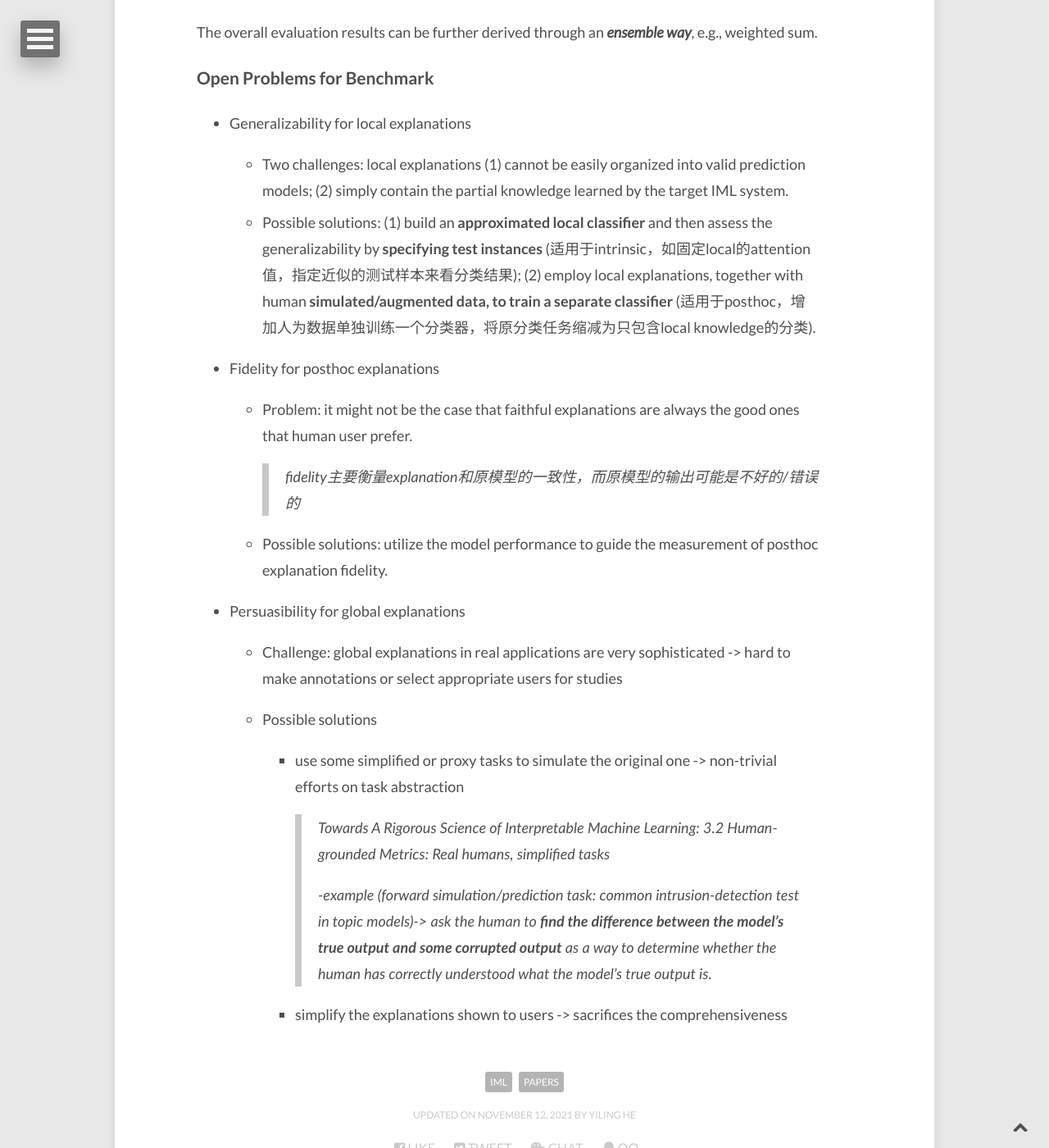
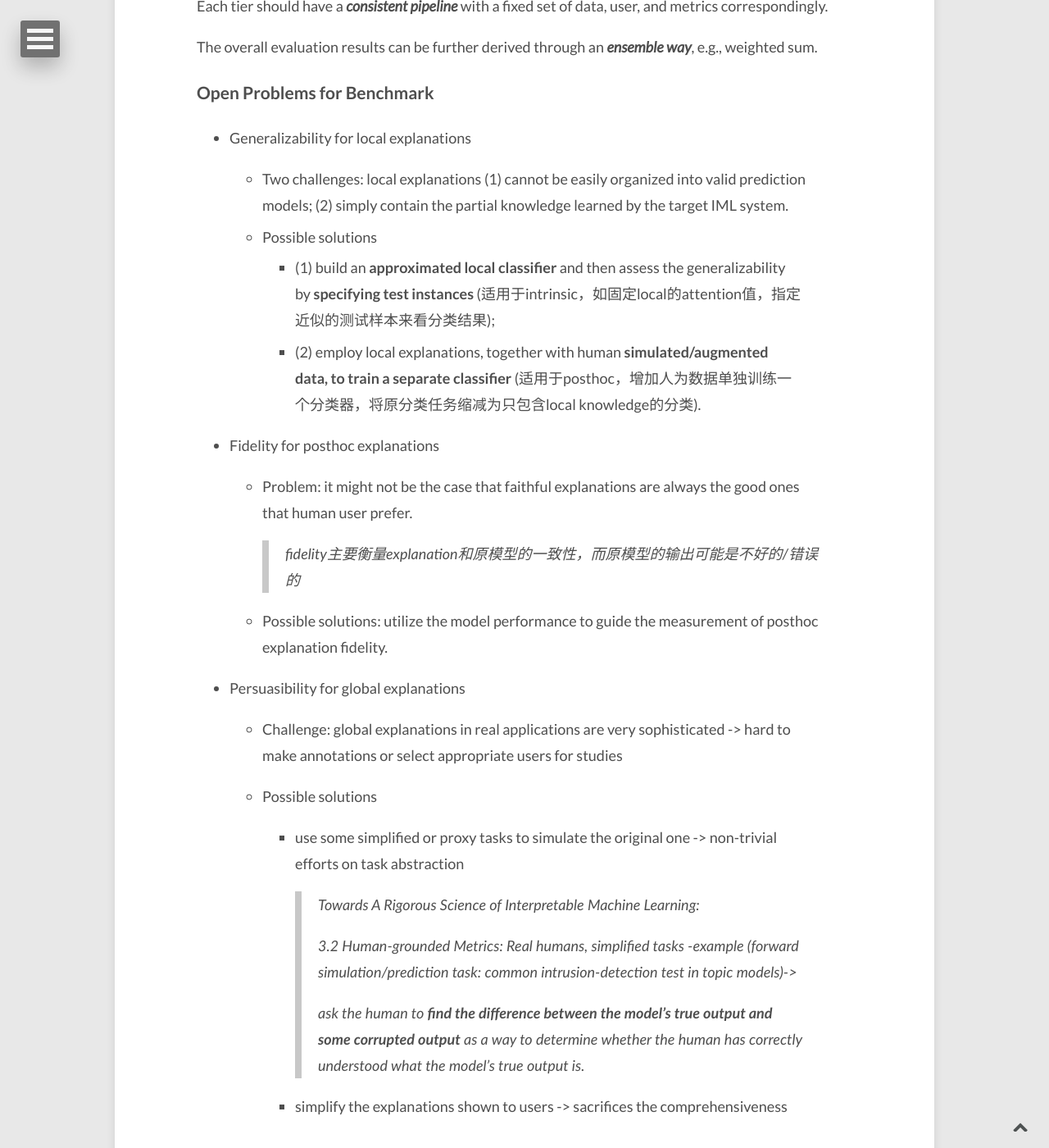
Before and after one commit to E0HYL/BLOG-OF-E0, a Jekyll site: the page built from _posts/2021-11-1-EvaluateIML.md, in a window 1280 px wide and 1400 px high, scrolled down 5285 px. Shown: the whole window at 82% size. Built offline with Jekyll 4.4.1, drawn with Linux system fonts in a browser that asks for light colours; nearby versions of some CDN libraries; formulas are drawn with MathJax 3; comment, search, counter and statistics services are not loaded.

Commit message:
new lines

```diff
--- a/_posts/2021-11-1-EvaluateIML.md
+++ b/_posts/2021-11-1-EvaluateIML.md
@@ -28,6 +28,7 @@ image:
 
 ## Evaluating Explanation Without Ground Truth in Interpretable Machine Learning
 arXiv'19, cite:24, PDF link: https://arxiv.org/pdf/1907.06831.pdf
+
 [F Yang](https://dblp.org/pid/29/3081-23.html), Texas A&M University(美国，得州农工大学)
 
 ### Interpretable Machine Learning (IML)
@@ -113,7 +114,9 @@ The overall evaluation results can be further derived through an ***ensemble way
 - Generalizability for local  explanations
 
   - Two challenges: local explanations (1) cannot be easily organized into valid prediction models; (2) simply contain the partial knowledge learned by the target IML system.
-  - Possible solutions: (1) build an **approximated local classifier** and then assess the generalizability by **specifying test instances** (适用于intrinsic，如固定local的attention值，指定近似的测试样本来看分类结果); (2) employ local explanations, together with human **simulated/augmented data, to train a separate classifier** (适用于posthoc，增加人为数据单独训练一个分类器，将原分类任务缩减为只包含local knowledge的分类).
+  - Possible solutions
+    - (1) build an **approximated local classifier** and then assess the generalizability by **specifying test instances** (适用于intrinsic，如固定local的attention值，指定近似的测试样本来看分类结果);
+    - (2) employ local explanations, together with human **simulated/augmented data, to train a separate classifier** (适用于posthoc，增加人为数据单独训练一个分类器，将原分类任务缩减为只包含local knowledge的分类).
 
 - Fidelity for posthoc explanations
 
@@ -131,8 +134,10 @@ The overall evaluation results can be further derived through an ***ensemble way
 
     - use some simplified or proxy  tasks to simulate the original one -> non-trivial efforts on task abstraction
 
-      > Towards A Rigorous Science of Interpretable Machine Learning: 3.2 Human-grounded Metrics: Real humans, simplified tasks
+      > Towards A Rigorous Science of Interpretable Machine Learning:
       >
-      > -example (forward simulation/prediction task: common intrusion-detection test in topic models)-> ask the human to **find the difference between the model's true output and some corrupted output** as a way to determine whether the human has correctly understood what the model's true output is.
+      > 3.2 Human-grounded Metrics: Real humans, simplified tasks -example (forward simulation/prediction task: common intrusion-detection test in topic models)->
+      >
+      > ask the human to **find the difference between the model's true output and some corrupted output** as a way to determine whether the human has correctly understood what the model's true output is.
 
     - simplify the explanations shown to users -> sacrifices the comprehensiveness
```
